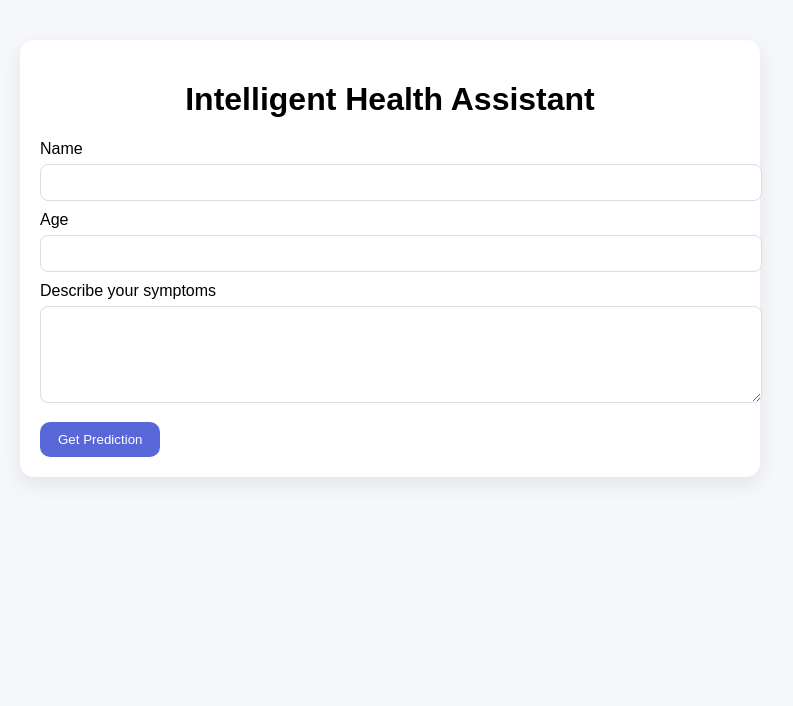
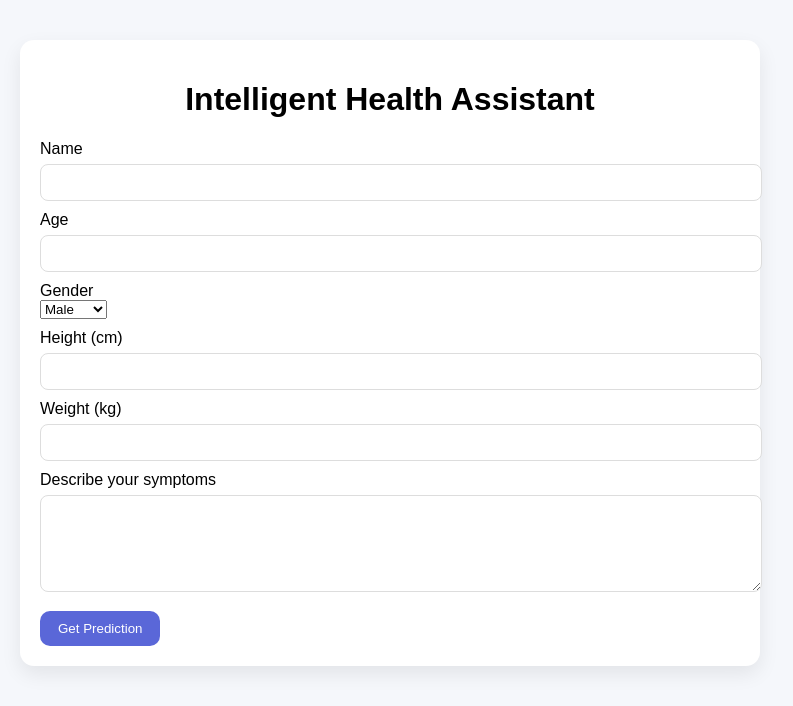
Before and after one commit to Sahith200444/Health_cheakup, a Flask app: page / in a window 1280 px wide. Shown: the top 706 px of the page, without its empty margins (250-1043 px from the left). Run offline with Flask 3, Linux system fonts and the light colour scheme.

Commit message:
Add gender, height, and weight fields to form

```diff
--- a/templates/index.html
+++ b/templates/index.html
@@ -4,24 +4,54 @@
   <title>AI Health Assistant</title>
   <link rel="stylesheet" href="/static/style.css">
 </head>
+
 <body>
+
 <div class="container">
+
   <h1>Intelligent Health Assistant</h1>
 
   <form action="/predict" method="POST">
+
     <label>Name</label>
     <input type="text" name="name" required>
 
     <label>Age</label>
     <input type="number" name="age" required>
 
+    <label>Gender</label>
+    <select name="gender">
+      <option>Male</option>
+      <option>Female</option>
+    </select>
+
+    <label>Height (cm)</label>
+    <input type="number" name="height" required>
+
+    <label>Weight (kg)</label>
+    <input type="number" name="weight" required>
+
     <label>Describe your symptoms</label>
     <textarea name="symptoms" rows="5" required></textarea>
 
+    <!-- Hidden location -->
+    <input type="hidden" name="latitude" id="lat">
+    <input type="hidden" name="longitude" id="lon">
+
     <button type="submit">Get Prediction</button>
+
   </form>
+
 </div>
 
 <script src="/static/script.js"></script>
+
+<script>
+navigator.geolocation.getCurrentPosition(function(position){
+  document.getElementById("lat").value = position.coords.latitude;
+  document.getElementById("lon").value = position.coords.longitude;
+});
+</script>
+
 </body>
 </html>
```
